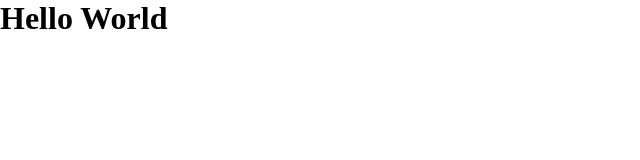
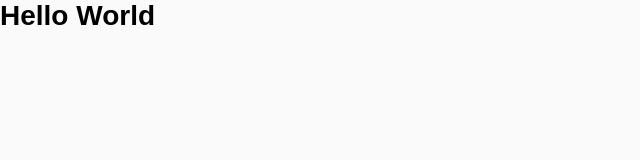
Before and after one commit to johannydls/omnistack7-front, a React (Create React App) app: page / in a window 1280 px wide. Shown: the top 160 px of the page, without its empty margins (0-640 px from the left). Built offline with nearby package versions, Linux system fonts and the light colour scheme.

Commit message:
Update global css

```diff
--- a/src/global.css
+++ b/src/global.css
@@ -5,3 +5,9 @@
     outline: 0;
     box-sizing: border-box;
 }
+
+body {
+    background: #fafafa;
+    font: 14px Arial, Helvetica, sans-serif;
+    -webkit-font-smoothing: antialiased !important;
+}
```
